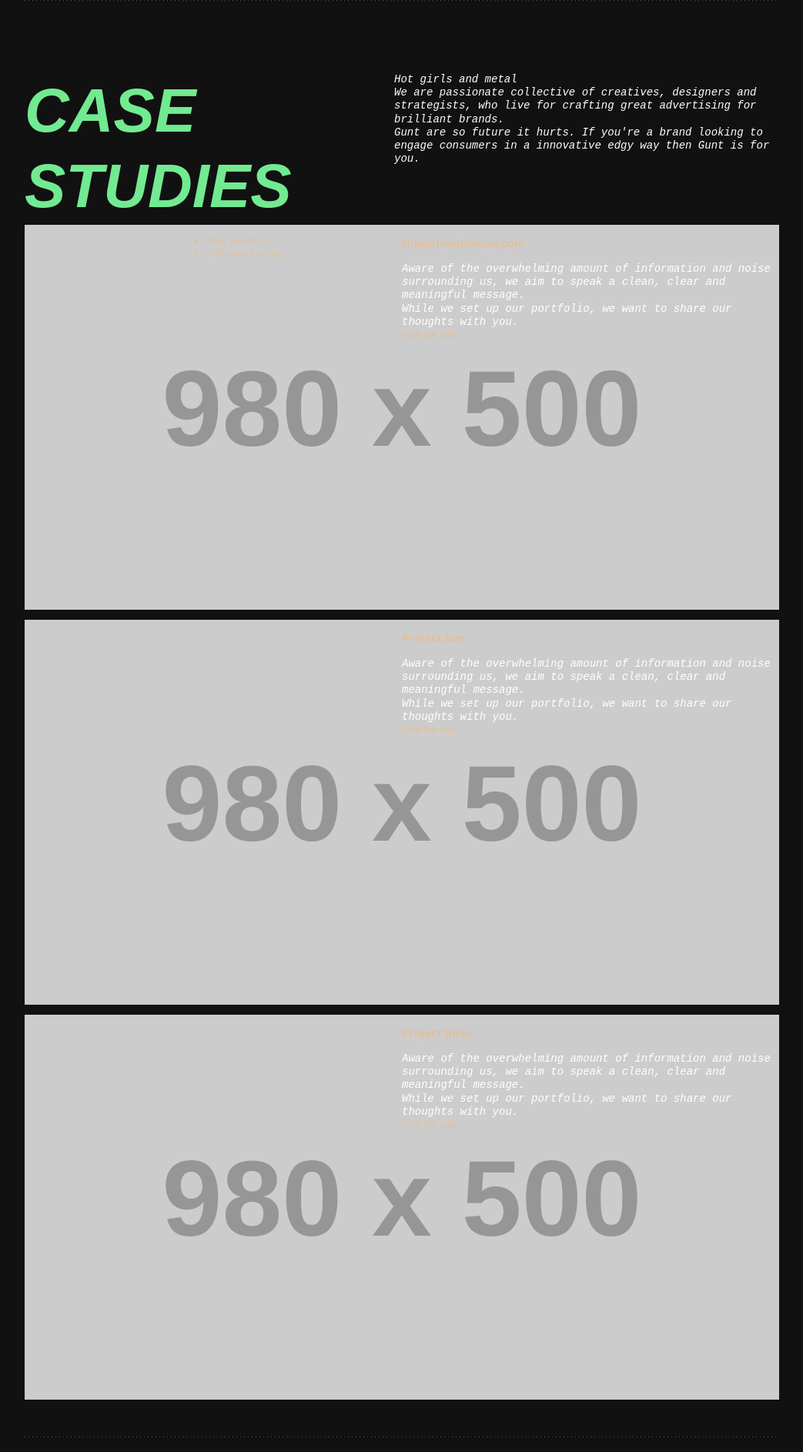
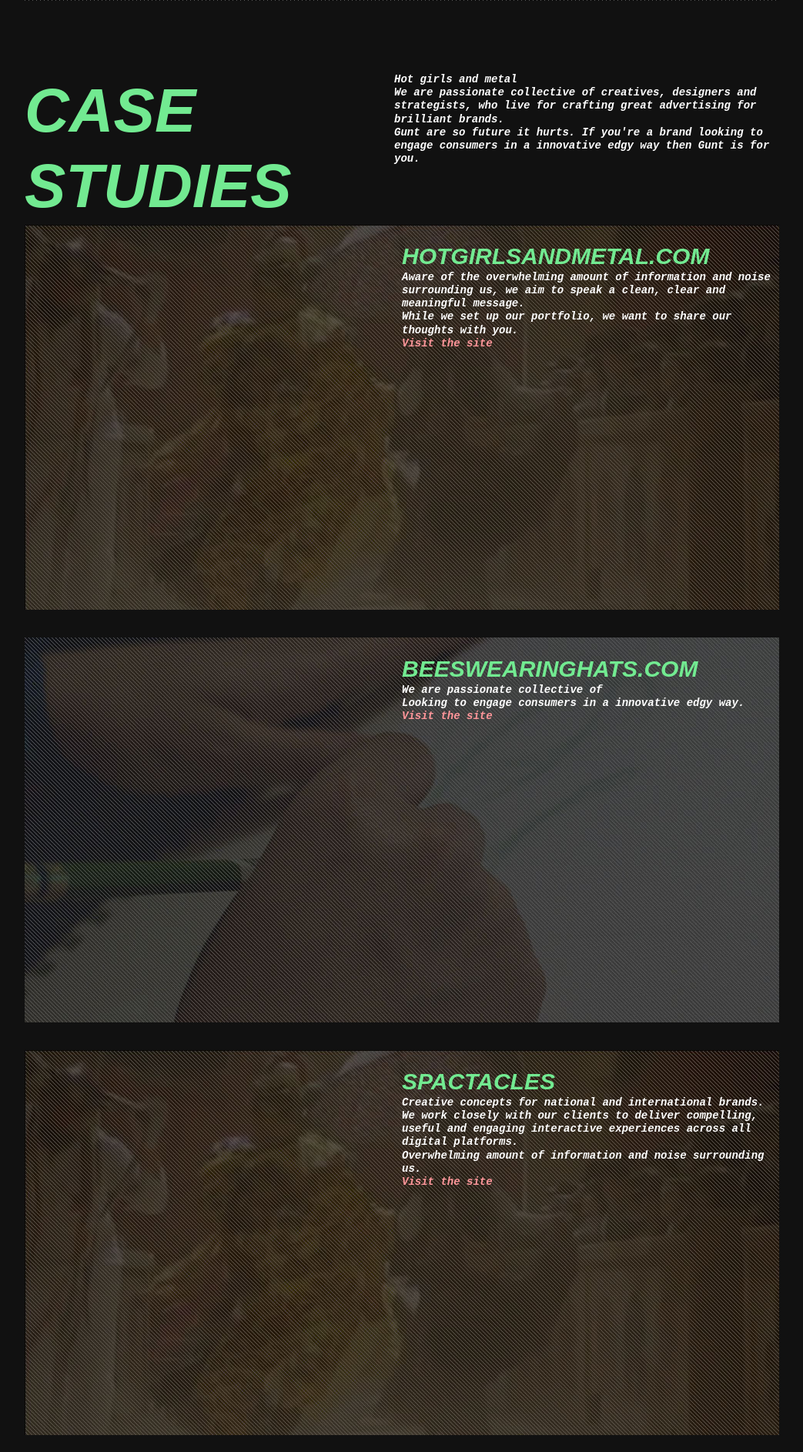
Before and after one commit to MadeByLoosers/madebyloosers.github.io, a PHP site: page / in a window 1280 px wide. Shown: the part 2987-4873 px from the top of the page at 77% size, without its empty margins (118-1161 px from the left). Run offline with PHP 8.4, Linux system fonts and the light colour scheme; grey boxes labelled with a size stand in for pictures from a placeholder-image service; some libraries are stand-ins or nearby versions.

Commit message:
Add slideshow code for projects section

```diff
--- /dev/null
+++ b/includes/css/flexslider.css
@@ -0,0 +1,61 @@
+/*
+ * jQuery FlexSlider v1.8
+ * http://flex.madebymufffin.com
+ *
+ * Copyright 2011, Tyler Smith
+ * Free to use under the MIT license.
+ * http://www.opensource.org/licenses/mit-license.php
+ */
+
+/* Browser Resets */
+.flex-container a:active,
+.flexslider a:active {outline: none;}
+.slides,
+.flex-control-nav,
+.flex-direction-nav {margin: 0; padding: 0; list-style: none;}
+
+/* FlexSlider Necessary Styles
+*********************************/
+.flexslider {width: 100%; margin: 0; padding: 0;}
+.flexslider .slides > li {display: none;} /* Hide the slides before the JS is loaded. Avoids image jumping */
+.flexslider .slides img {max-width: 100%; display: block;}
+.flex-pauseplay span {text-transform: capitalize;}
+
+/* Clearfix for the .slides element */
+.slides:after {content: "."; display: block; clear: both; visibility: hidden; line-height: 0; height: 0;}
+html[xmlns] .slides {display: block;}
+* html .slides {height: 1%;}
+
+/* No JavaScript Fallback */
+/* If you are not using another script, such as Modernizr, make sure you
+ * include js that eliminates this class on page load */
+.no-js .slides > li:first-child {display: block;}
+
+
+/* FlexSlider Default Theme
+*********************************/
+.flexslider {background: #fff; border: 4px solid #fff; position: relative; -webkit-border-radius: 5px; -moz-border-radius: 5px; -o-border-radius: 5px; border-radius: 5px; zoom: 1;}
+.flexslider .slides {zoom: 1;}
+.flexslider .slides > li {position: relative;}
+/* Suggested container for "Slide" animation setups. Can replace this with your own, if you wish */
+.flex-container {zoom: 1; position: relative;}
+
+/* Caption style */
+/* IE rgba() hack */
+.flex-caption {background:none; -ms-filter:progid:DXImageTransform.Microsoft.gradient(startColorstr=#4C000000,endColorstr=#4C000000);
+filter:progid:DXImageTransform.Microsoft.gradient(startColorstr=#4C000000,endColorstr=#4C000000); zoom: 1;}
+.flex-caption {width: 96%; padding: 2%; position: absolute; left: 0; bottom: 0; background: rgba(0,0,0,.3); color: #fff; text-shadow: 0 -1px 0 rgba(0,0,0,.3); font-size: 14px; line-height: 18px;}
+
+/* Direction Nav */
+/*.flex-direction-nav li a {width: 52px; height: 52px; margin: -13px 0 0; display: block; background: url(theme/bg_direction_nav.png) no-repeat 0 0; position: absolute; top: 50%; cursor: pointer; text-indent: -9999px;}
+.flex-direction-nav li .next {background-position: -52px 0; right: -21px;}
+.flex-direction-nav li .prev {left: -20px;}
+.flex-direction-nav li .disabled {opacity: .3; filter:alpha(opacity=30); cursor: default;}*/
+
+/* Control Nav */
+.flex-control-nav {width: 100%; position: absolute; bottom: -30px; text-align: center;}
+.flex-control-nav li {margin: 0 0 0 5px; display: inline-block; zoom: 1; *display: inline;}
+.flex-control-nav li:first-child {margin: 0;}
+.flex-control-nav li a {width: 13px; height: 13px; display: block; background: url(theme/bg_control_nav.png) no-repeat 0 0; cursor: pointer; text-indent: -9999px;}
+.flex-control-nav li a:hover {background-position: 0 -13px;}
+.flex-control-nav li a.active {background-position: 0 -26px; cursor: default;}
--- a/includes/css/style.css
+++ b/includes/css/style.css
@@ -50,8 +50,6 @@ body, button, input, select, textarea { font-family: sans-serif; color: #222; }
    Links
    ========================================================================== */
 
-a { color: #00e; }
-a:visited { color: #551a8b; }
    a:hover { color: #06e; }
    a:focus { outline: thin dotted; }
 
@@ -234,16 +232,6 @@ header {
   /* Gunt pink - #ff969a */
   /* Gunt green - #72ea91 */
 
-/* links */
-  a {
-    text-decoration: none;
-    color: #e2c09a;
-  }
-
-  a:hover {
-    color: #8ed200;
-  }
-
   /* headings */
   h1 {
     width: 441px;
@@ -268,12 +256,37 @@ header {
     margin: 0;
   }
 
-  p {
+  h3 {
+    color: #72ea91;
+    font-size: 30px;
+    font-family: Arial, Helvetica, sans-serif;
+    font-style: italic;
+    text-transform:uppercase;
+    width: 480px;
+    float:left;
+    margin: 0;
+  }
+
+  /* links and paragraphs */
+  a {
+    text-decoration: none;
+    color: #ff969a;
+  }
+
+  a:hover {
+    color: #8ed200;
+  }
+
+  p, a {
     font-family: "Courier New", Courier, monospace;
     font-style: italic;
+    font-size: 14px;
+    font-weight: bold;
+    margin: 0;
+  }
+
+  p {
     color: #fff;
-    font-size: 14px;
-    margin: 0;
   }
 
   strong, em {
@@ -366,17 +379,17 @@ header {
     position: relative;
   }
 
-  .slideshow .slideshow-controls {
-    position: absolute;
-    left: 20%;
-    top: 0;
-
+  .slideshow ul {
+    margin: 0;
+    padding: 0;
+    list-style-type: none;
   }
 
   .slideshow .slideshow-slide {
     position: relative;
     height: 500px;
     margin-bottom: 1em;
+    padding-top: 23px;
   }
 
   .slideshow .slideshow-slide h3,
@@ -393,6 +406,14 @@ header {
     top: 0;
     left: 0;
     z-index: -1;
+
+  }
+
+  /* slideshow navigation */
+  .flex-direction-nav {
+    position: absolute;
+    left: 30%;
+    top: 27px;
 
   }
 
--- a/includes/js/script.js
+++ b/includes/js/script.js
@@ -18,7 +18,7 @@ GUNT.core = (function () {
 
 		function init() {
 
-		GUNT.startupRoutine.init();
+		//GUNT.startupRoutine.init();
 
 		GUNT.initLinks.init();
 
@@ -28,6 +28,19 @@ GUNT.core = (function () {
 			GUNT.parallax.init();
 		}, 1000);
 
+		// slideshow for the case studies section
+		$('.slideshow').addClass('slideshow-enabled').flexslider({
+			animation: "fade",  // or 'slide'
+			controlNav: false,
+			slideshow: true, // <-- auto play
+			controlsContainer: ".slideshow",
+			prevText: "&lt; Previous project",
+			nextText: "Next project &gt;",
+			start: function(slider) {
+				// fixes all slides being visible at start
+				$('.slides li').not(':first').css('display', 'none');
+			},
+		});
 	};
 
 
--- a/index.html
+++ b/index.html
@@ -24,6 +24,7 @@
   <!-- CSS: implied media=all -->
   <!-- CSS concatenated and minified via ant build script-->
   <link rel="stylesheet" href="includes/css/style.css">
+  <link rel="stylesheet" href="includes/css/flexslider.css" type="text/css">
   <!-- end CSS-->
 
   <!-- More ideas for your <head> here: h5bp.com/d/head-Tips -->
@@ -109,34 +110,39 @@
 
         <div class="section-content">
             <div class="slideshow">
-            <ul class="slideshow-controls">
-              <li><a href="#">Next project &gt;</a></li>
-              <li><a href="#">&lt; Previous project</a></li>
-            </ul>
-
-            <div class="slideshow-slide">
+              <ul class="slides">
+                <li class="slideshow-slide">
                   <h3>Hotgirlsandmetal.com</h3>
                   <p>Aware of the overwhelming amount of information and noise surrounding us, we aim to speak a clean, clear and meaningful message.</p>
                   <p>While we set up our portfolio, we want to share our thoughts with you.</p>
                   <a href="http://hotgirlsandmetal.com">Visit the site</a>
-              <img src="http://placehold.it/980x500" alt="" />
-            </div>
+                  <img src="includes/img/project-placeholder.jpg" alt="" />
+                </li>
 
-            <div class="slideshow-slide">
-              <h3>Project two</h3>
-              <p>Aware of the overwhelming amount of information and noise surrounding us, we aim to speak a clean, clear and meaningful message.</p>
-              <p>While we set up our portfolio, we want to share our thoughts with you.</p>
+                <li class="slideshow-slide">
+                  <h3>beeswearinghats.com</h3>
+                  <p>We are passionate collective of</p>
+                  <p>Looking to engage consumers in a innovative edgy way.</p>
                   <a href="http://hotgirlsandmetal.com">Visit the site</a>
-              <img src="http://placehold.it/980x500" alt="" />
-            </div>
+                  <img src="includes/img/feature.jpg" alt="" />
+                </li>
 
-            <div class="slideshow-slide">
-              <h3>Project three</h3>
-              <p>Aware of the overwhelming amount of information and noise surrounding us, we aim to speak a clean, clear and meaningful message.</p>
-              <p>While we set up our portfolio, we want to share our thoughts with you.</p>
+                <li class="slideshow-slide">
+                  <h3>Spactacles</h3>
+                  <p>Creative concepts for national and international brands. We work closely with our clients to deliver compelling, useful and engaging interactive experiences across all digital platforms.</p>
+                  <p>Overwhelming amount of information and noise surrounding us.</p>
                   <a href="http://hotgirlsandmetal.com">Visit the site</a>
-              <img src="http://placehold.it/980x500" alt="" />
-            </div>
+                  <img src="includes/img/project-placeholder.jpg" alt="" />
+                </li>
+
+                 <li class="slideshow-slide">
+                  <h3>Look at all these incredible projects</h3>
+                  <p>We are passionate collective of</p>
+                  <p>Looking to engage consumers in a innovative edgy way.</p>
+                  <a href="http://hotgirlsandmetal.com">Visit the site</a>
+                  <img src="includes/img/feature.jpg" alt="" />
+                </li>
+              </ul>
             </div>
         </div>
       </div>
@@ -179,6 +185,7 @@
   <!-- scripts concatenated and minified via ant build script-->
   <script defer src="includes/js/plugins.js"></script>
   <script defer src="includes/js/mylibs/jquery.smoothscroll.js"></script>
+    <script defer src="includes/js/mylibs/jquery.flexslider.min.js"></script>
   <script defer src="includes/js/script.js"></script>
   <!-- end scripts-->
 
```
Also changed, not shown: includes/img/project-placeholder.jpg (added), includes/js/mylibs/jquery.flexslider.min.js (added). Lines whose indentation alone changed are shown as unchanged.
